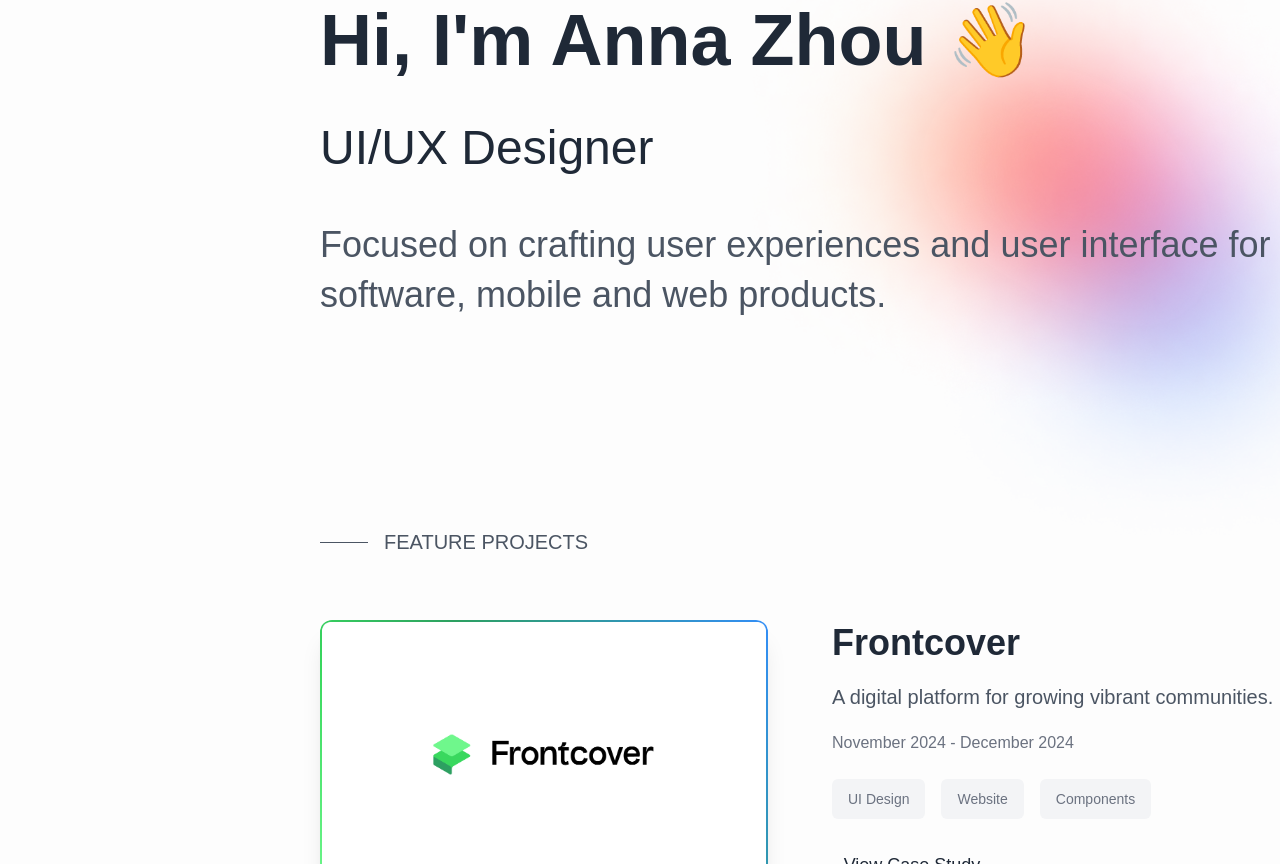
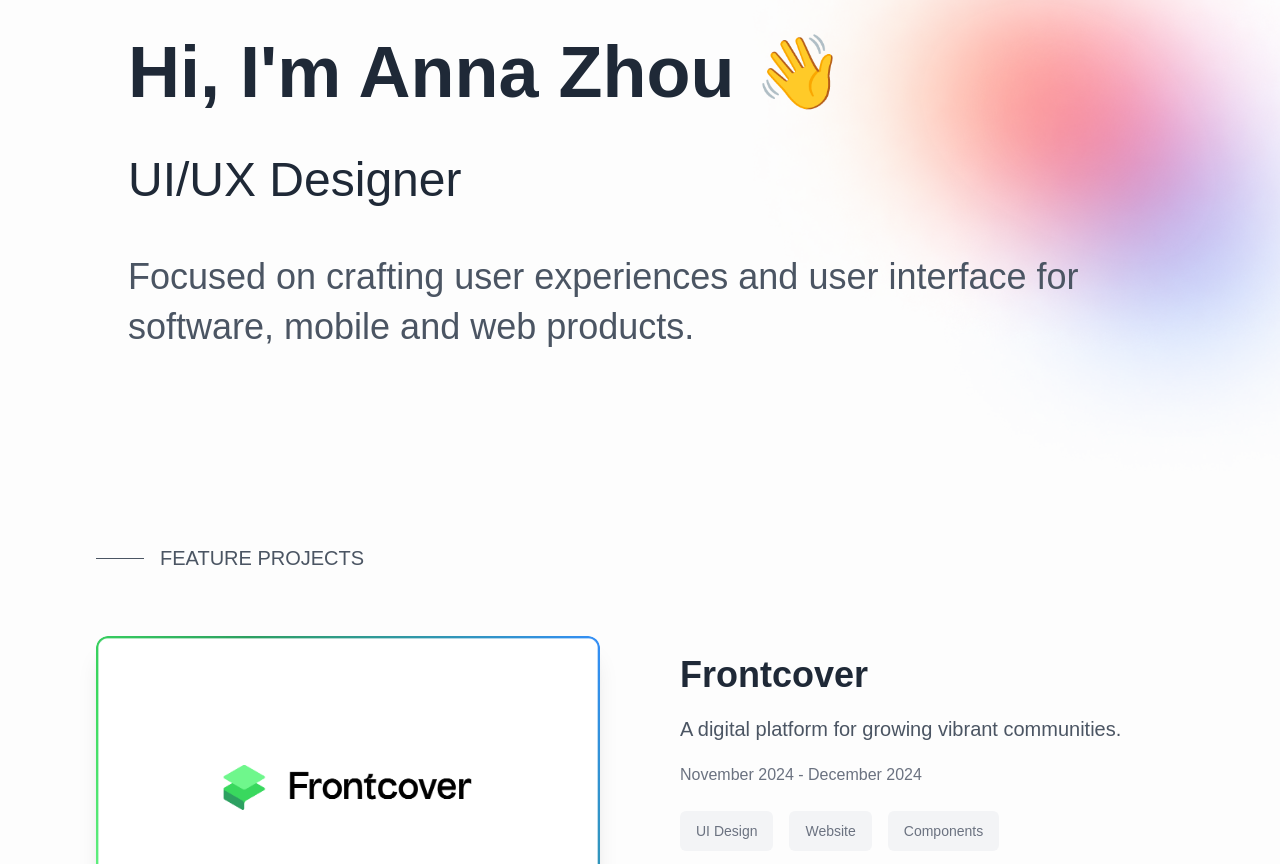
Before and after one commit to AnnaZhouJJ/portfolio, a Next.js app: page / in a window 1280 px wide. Shown: the part 236-1100 px from the top of the page. Built offline with nearby package versions, Linux system fonts and the light colour scheme; a web font is replaced by a local one.

Commit message:
Home page position centered

```diff
--- a/app/components/ProjectCover.tsx
+++ b/app/components/ProjectCover.tsx
@@ -16,7 +16,7 @@ const ProjectCover = ({
     imageOnRight = false,
 }: ProjectCoverProps) => {
     return(
-        <div className="grid grid-cols-1 lg:grid-cols-2 gap-16 mb-24">
+        <div className="grid grid-cols-1 lg:grid-cols-2 gap-20 mb-32 max-w-6xl">
             {/* Conditionally render based on imageOnRight prop */}
             {!imageOnRight ? (
                 <>
--- a/app/components/ProjectsSection.tsx
+++ b/app/components/ProjectsSection.tsx
@@ -3,8 +3,10 @@ import ProjectCover from "./ProjectCover";
 
 const ProjectsSection = () => {
   return (
-    <div className="max-w-6xl ml-8 sm:ml-20 lg:ml-80 mt-52">
+    <div className="max-w-[1440px] mx-auto px-12 mt-48 ">
+      {/* max-w-6xl ml-8 sm:ml-20 lg:ml-80 mt-52 */}
       {/* Feature Projects Title */}
+
       <div className="flex items-center gap-4 mb-16">
         <div className="w-12 h-[1px] bg-gray-600"></div>
         <h3 className="text-xl font-medium text-gray-600">FEATURE PROJECTS</h3>
--- a/app/page.tsx
+++ b/app/page.tsx
@@ -3,7 +3,7 @@ import ProjectsSection from "./components/ProjectsSection";
 
 export default function Home() {
   return (
-    <div className="relative flex flex-col items-start mt-16">
+    <div className="relative w-full min-h-screen">
       {/* Gradient image */}
       <Image
         src="/Gradient Img.png"
@@ -16,7 +16,8 @@ export default function Home() {
       />
 
       {/* Content */}
-      <div className="max-w-5xl ml-8 sm:ml-20 lg:ml-80">
+      <div className="max-w-[1440px] mx-auto px-12 flex flex-col items-center justify-center">
+        <div className="mt-24">
           <h1 className="text-5xl text-gray-800 sm:text-7xl font-bold mb-4 md:mb-8 lg:mb-12 mt-24 leading-relaxed">
             {"Hi, I'm Anna Zhou 👋"}
           </h1>
@@ -27,9 +28,11 @@ export default function Home() {
             Focused on crafting user experiences and user interface for software, mobile and web products.
           </p>
         </div>
+        <ProjectsSection />
+      </div>
 
       {/* Projects Section */}
-      <ProjectsSection />
+
 
     </div>
 
```
Lines whose indentation alone changed are shown as unchanged.
